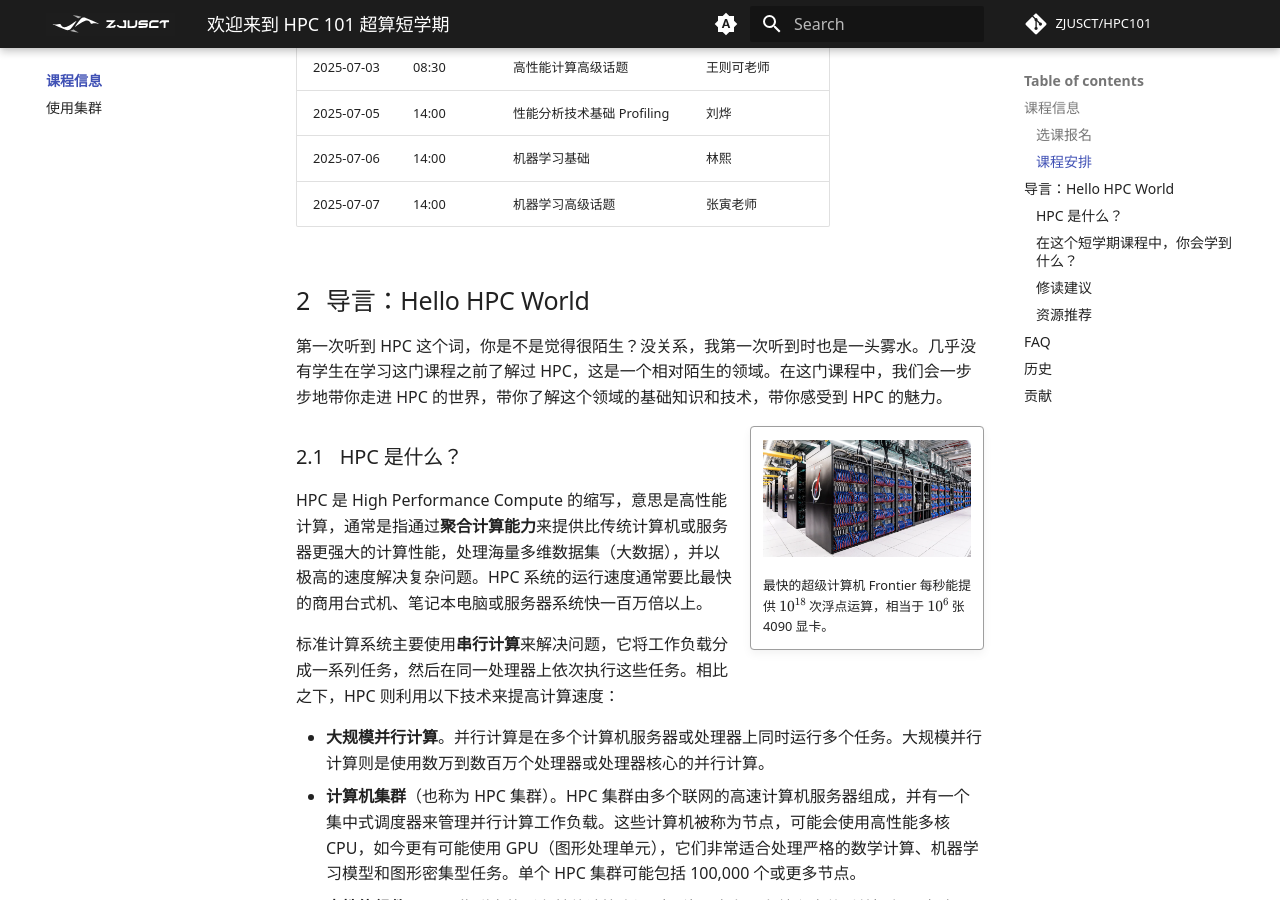
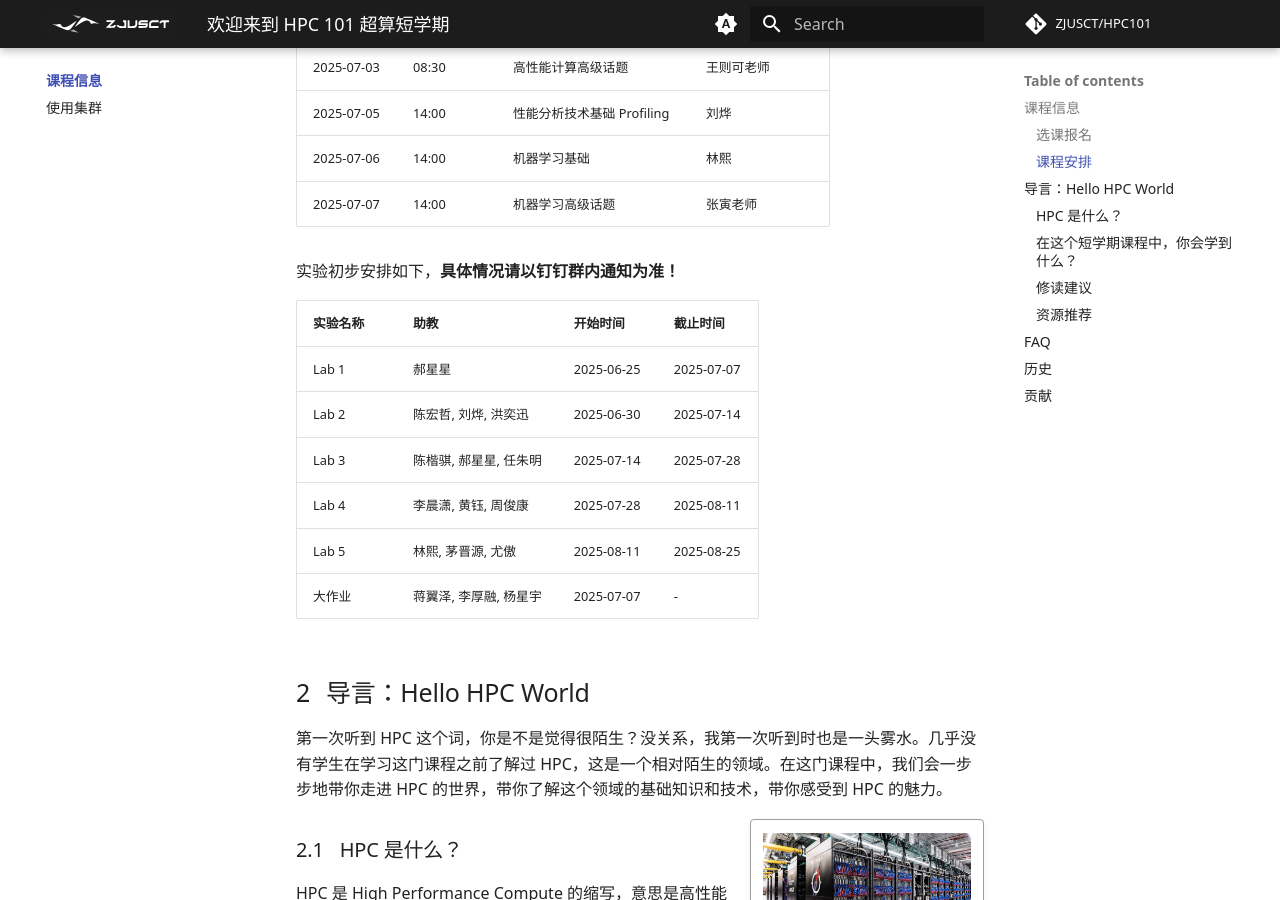
Before and after one commit to wys917/HPC101, an MkDocs documentation site: the page built from docs/index.md, in a window 1280 px wide and 900 px high, scrolled down 2304 px. Built offline with MkDocs 1.6.1 and Material for MkDocs 9.7.7, drawn with Linux system fonts in a browser that asks for light colours; emoji names are drawn with the system emoji font; some web fonts are replaced; comment, search, counter and statistics services are not loaded.

Commit message:
docs: update lab schedule draft

```diff
--- a/docs/index.md
+++ b/docs/index.md
@@ -76,6 +76,17 @@ HPC 101 可以用来申请替代计算机学院非计科专业的短学期课程
 | 2025-07-05     | 14:00    | 性能分析技术基础 Profiling | 刘烨                   |
 | 2025-07-06     | 14:00    | 机器学习基础              | 林熙                   |
 | 2025-07-07     | 14:00    | 机器学习高级话题          | 张寅老师               |
+
+实验初步安排如下，**具体情况请以钉钉群内通知为准！**
+
+| 实验名称 | 助教                | 开始时间       | 截止时间       |
+| -------- | ------------------- | -------------- | -------------- |
+| Lab 1    | 郝星星             | 2025-06-25     | 2025-07-07              |
+| Lab 2    | 陈宏哲, 刘烨, 洪奕迅 | 2025-06-30     | 2025-07-14     |
+| Lab 3    | 陈楷骐, 郝星星, 任朱明 | 2025-07-14     | 2025-07-28     |
+| Lab 4    | 李晨潇, 黄钰, 周俊康 | 2025-07-28     | 2025-08-11     |
+| Lab 5    | 林熙, 茅晋源, 尤傲   | 2025-08-11     | 2025-08-25     |
+| 大作业   | 蒋翼泽, 李厚融, 杨星宇 | 2025-07-07     | -              |
 
 ## 导言：Hello HPC World
 
```
